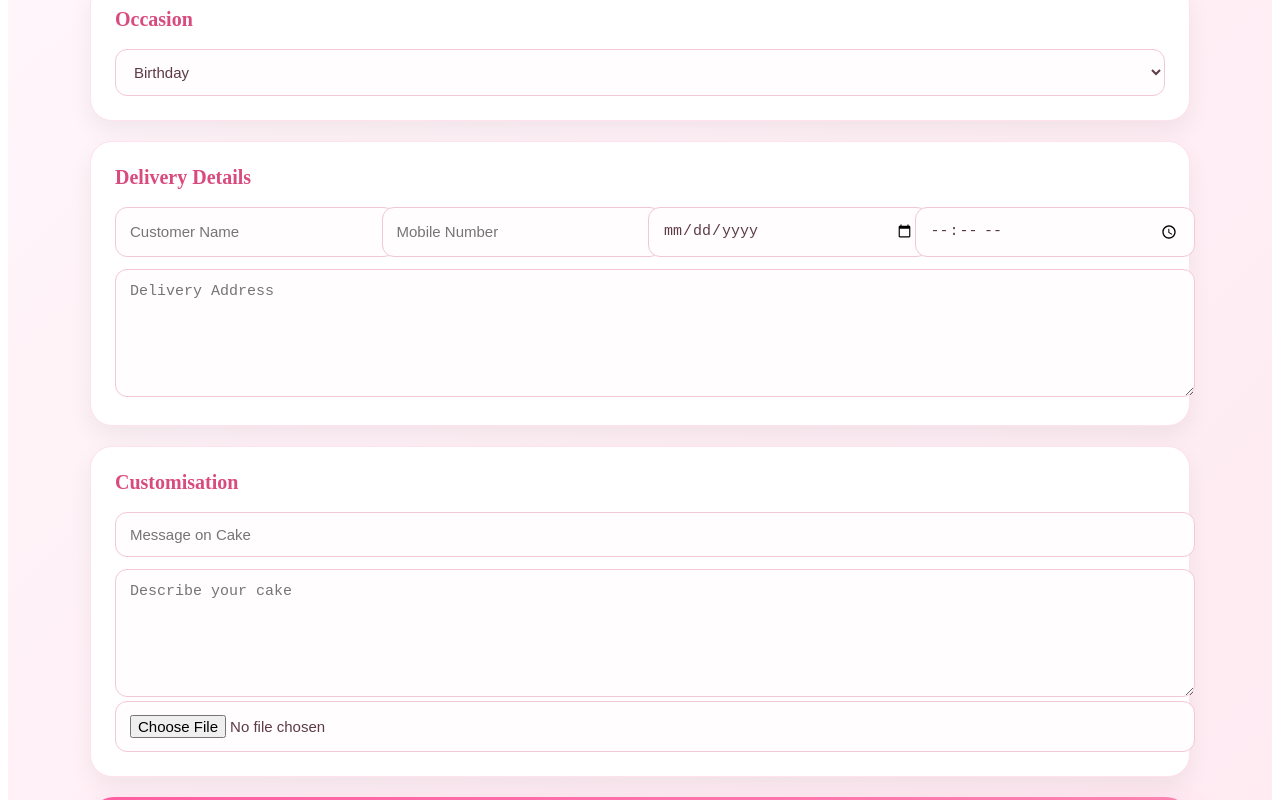
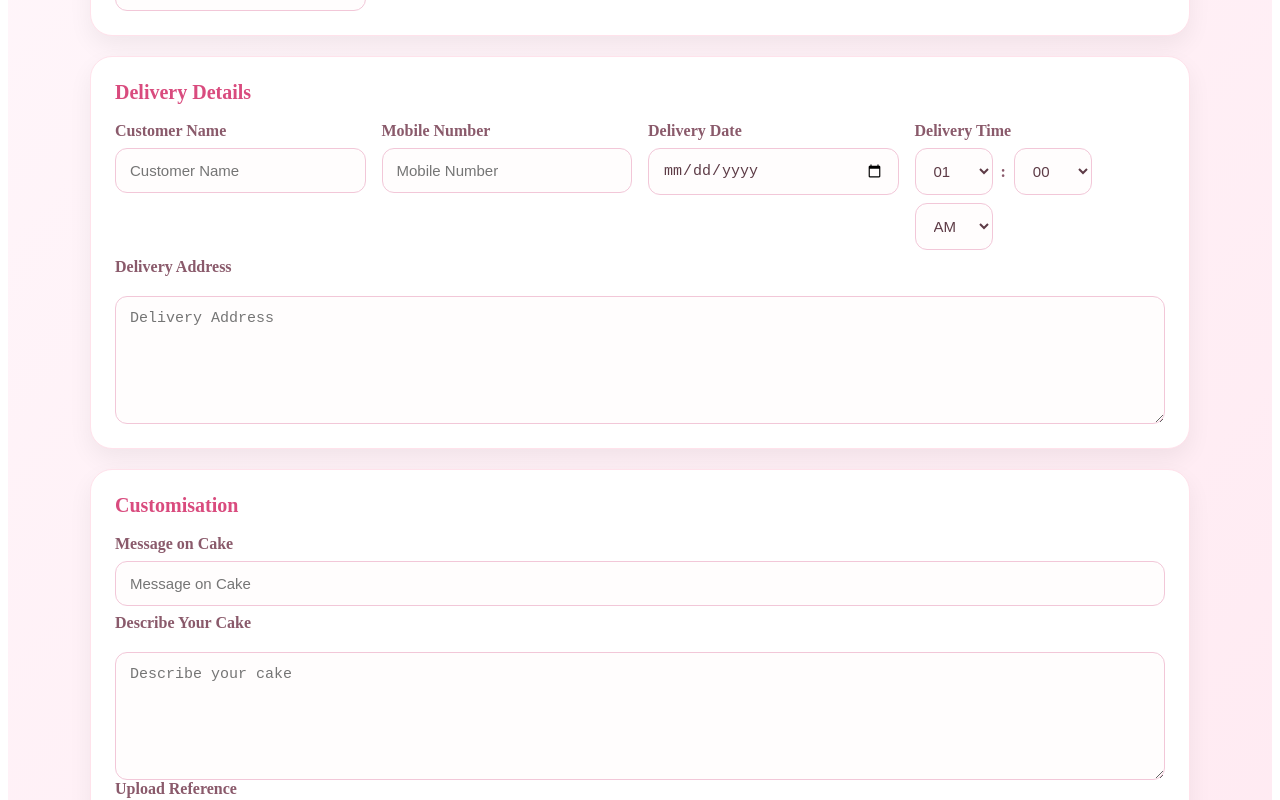
Before and after one commit to devarshi-patidar18/cakelia-cake-studio-ui, an Angular app: page /order in a window 1280 px wide. Shown: the part 460-1260 px from the top of the page. Built offline with nearby package versions, Linux system fonts and the light colour scheme.

Commit message:
Email intergration

```diff
--- a/angular.json
+++ b/angular.json
@@ -33,7 +33,7 @@
             ],
             "styles": [
               "node_modules/@fortawesome/fontawesome-free/css/all.min.css",
-              "src/styles.css"
+              "./src/styles.css"
             ],
             "scripts": []
           },
--- a/package.json
+++ b/package.json
@@ -18,6 +18,7 @@
     "@angular/platform-browser": "^19.1.0",
     "@angular/platform-browser-dynamic": "^19.1.0",
     "@angular/router": "^19.1.0",
+    "@emailjs/browser": "^4.4.1",
     "@fortawesome/fontawesome-free": "^7.3.1",
     "rxjs": "~7.8.0",
     "tslib": "^2.3.0",
--- a/src/app/home/home.component.css
+++ b/src/app/home/home.component.css
@@ -90,7 +90,7 @@ nav a:hover {
 
 .content h1 {
 
-    font-size: 70px;
+    font-size: 60px;
 
     margin-bottom: 15px;
 }
--- a/src/app/order/order.component.css
+++ b/src/app/order/order.component.css
@@ -59,17 +59,55 @@ form {
     gap: 16px;
 }
 
+.field-group {
+    display: flex;
+    flex-direction: column;
+    gap: 8px;
+}
+
+.time-picker {
+    display: flex;
+    align-items: center;
+    gap: 8px;
+    flex-wrap: wrap;
+}
+
+.time-picker .time-select {
+    min-width: 78px;
+    width: auto;
+}
+
+.time-picker span {
+    color: #8a5a6b;
+    font-weight: 700;
+}
+
+.full-width {
+    grid-column: 1 / -1;
+    margin-top: 8px;
+}
+
 label {
     display: block;
-    margin-bottom: 8px;
     color: #8a5a6b;
     font-weight: 600;
 }
 
-input,
-select,
-textarea {
+
+select {
     width: 100%;
+    padding: 13px 14px;
+    border-radius: 12px;
+    border: 1px solid #f2c7d8;
+    background: #fffdfd;
+    font-size: 15px;
+    color: #5d3b46;
+    outline: none;
+    transition: border-color 0.2s ease, box-shadow 0.2s ease;
+}
+
+.field-group input, .field-group textarea {
+    /* width: 100%; */
     padding: 13px 14px;
     border-radius: 12px;
     border: 1px solid #f2c7d8;
@@ -130,6 +168,15 @@ button:hover {
     box-shadow: 0 10px 20px rgba(0, 0, 0, 0.16);
 }
 
+.submit-btn {
+    margin-top: 8px;
+    background: linear-gradient(135deg, #ff5fa2 0%, #ff7fb2 100%);
+    color: #fff;
+    width: 100%;
+    max-width: 260px;
+    align-self: center;
+}
+
 @media (max-width: 700px) {
     .banner h1 {
         font-size: 24px;
--- a/src/app/order/order.component.html
+++ b/src/app/order/order.component.html
@@ -8,7 +8,7 @@
         </p>
     </div>
 
-    <form>
+    <form (ngSubmit)="orderNow()">
 
         <div class="card">
 
@@ -20,7 +20,7 @@
 
                     <label>Cake Type</label>
 
-                    <select>
+                    <select [(ngModel)]="cakeType" name="cakeType">
                         <option>Birthday Cake</option>
                         <option>Anniversary Cake</option>
                         <option>Wedding Cake</option>
@@ -33,7 +33,7 @@
 
                     <label>Flavour</label>
 
-                    <select>
+                    <select [(ngModel)]="flavour" name="flavour">
 
                         <option>Chocolate</option>
                         <option>Vanilla</option>
@@ -49,13 +49,13 @@
 
                     <label>Weight</label>
 
-                    <select>
+                    <select [(ngModel)]="weight" name="weight" (change)="updatePrice()">
 
-                        <option>500 gm</option>
-                        <option>1 Kg</option>
-                        <option>1.5 Kg</option>
-                        <option>2 Kg</option>
-                        <option>3 Kg</option>
+                        <option value="500 gm">500 gm</option>
+                        <option value="1 Kg">1 Kg</option>
+                        <option value="1.5 Kg">1.5 Kg</option>
+                        <option value="2 Kg">2 Kg</option>
+                        <option value="3 Kg">3 Kg</option>
 
                     </select>
 
@@ -65,7 +65,7 @@
 
                     <label>Shape</label>
 
-                    <select>
+                    <select [(ngModel)]="shape" name="shape">
 
                         <option>Round</option>
                         <option>Square</option>
@@ -75,53 +75,84 @@
                     </select>
 
                 </div>
+                <!-- <div> -->
+
+
+                <div>
+                    <label>Occasion</label>
+                    <select [(ngModel)]="occasion" name="occasion">
+                        <option>Birthday</option>
+                        <option>Anniversary</option>
+                        <option>Wedding</option>
+                        <option>Baby Shower</option>
+                        <option>Engagement</option>
+                        <option>Other</option>
+
+                    </select>
+                </div>
 
             </div>
 
         </div>
 
-        <div class="card">
 
-            <h2>Occasion</h2>
-
-            <select>
-
-                <option>Birthday</option>
-                <option>Anniversary</option>
-                <option>Wedding</option>
-                <option>Baby Shower</option>
-                <option>Engagement</option>
-                <option>Other</option>
-
-            </select>
-
-        </div>
 
         <div class="card">
 
             <h2>Delivery Details</h2>
 
             <div class="grid">
+                <div class="field-group">
+                    <label>Customer Name</label>
+                    <input type="text" [(ngModel)]="customerName" name="customerName" placeholder="Customer Name">
+                </div>
 
-                <input
-                    type="text"
-                    placeholder="Customer Name">
+                <div class="field-group">
+                    <label>Mobile Number</label>
+                    <input type="tel" [(ngModel)]="mobileNumber" name="mobileNumber" placeholder="Mobile Number">
+                </div>
 
-                <input
-                    type="tel"
-                    placeholder="Mobile Number">
+                <div class="field-group">
+                    <label>Delivery Date</label>
+                    <input type="date" [(ngModel)]="deliveryDate" name="deliveryDate">
+                </div>
 
-                <input
-                    type="date">
-
-                <input
-                    type="time">
-
+                <div class="field-group">
+                    <label>Delivery Time</label>
+                    <div class="time-picker">
+                        <select class="time-select" [(ngModel)]="deliveryHour" name="deliveryHour">
+                            <option>01</option>
+                            <option>02</option>
+                            <option>03</option>
+                            <option>04</option>
+                            <option>05</option>
+                            <option>06</option>
+                            <option>07</option>
+                            <option>08</option>
+                            <option>09</option>
+                            <option>10</option>
+                            <option>11</option>
+                            <option>12</option>
+                        </select>
+                        <span>:</span>
+                        <select class="time-select" [(ngModel)]="deliveryMinute" name="deliveryMinute">
+                            <option>00</option>
+                            <option>15</option>
+                            <option>30</option>
+                            <option>45</option>
+                        </select>
+                        <select class="time-select" [(ngModel)]="deliveryPeriod" name="deliveryPeriod">
+                            <option>AM</option>
+                            <option>PM</option>
+                        </select>
+                    </div>
+                </div>
             </div>
 
-            <textarea
-                rows="4"
-                placeholder="Delivery Address"></textarea>
+            <div class="field-group full-width">
+                <label>Delivery Address</label>
+                <textarea rows="4" [(ngModel)]="deliveryAddress" name="deliveryAddress" placeholder="Delivery Address"></textarea>
+            </div>
 
         </div>
 
@@ -129,15 +160,20 @@
 
             <h2>Customisation</h2>
 
-            <input
-                type="text"
-                placeholder="Message on Cake">
+            <div class="field-group">
+                <label>Message on Cake</label>
+                <input type="text" [(ngModel)]="messageOnCake" name="messageOnCake" placeholder="Message on Cake">
+            </div>
 
-            <textarea
-                rows="5"
-                placeholder="Describe your cake"></textarea>
+            <div class="field-group full-width">
+                <label>Describe Your Cake</label>
+                <textarea rows="5" [(ngModel)]="description" name="description" placeholder="Describe your cake"></textarea>
+            </div>
 
-            <input type="file">
+            <div class="field-group">
+                <label>Upload Reference</label>
+                <input type="file" [(ngModel)]="uploadReference" name="uploadReference">
+            </div>
 
         </div>
 
@@ -147,11 +183,9 @@
 
             <h1>₹ {{price}}</h1>
 
-            <button
-                type="button"
-                (click)="orderNow()">
+            <button type="submit">
 
-                Proceed to WhatsApp
+                Confirm Order
 
             </button>
 
--- a/src/app/order/order.component.ts
+++ b/src/app/order/order.component.ts
@@ -1,28 +1,178 @@
-import { Component } from '@angular/core';
+import { Component, OnInit } from '@angular/core';
+import { FormsModule } from '@angular/forms';
 import { Router } from '@angular/router';
+import { environment } from '../../environments/environment';
 
 @Component({
   selector: 'app-order',
   standalone: true,
-  imports: [],
+  imports: [FormsModule],
   templateUrl: './order.component.html',
   styleUrl: './order.component.css'
 })
-export class OrderComponent {
+export class OrderComponent implements OnInit {
   price = 0;
+  orderId = '';
+  cakeType = 'Birthday Cake';
+  flavour = 'Chocolate';
+  weight = '500 gm';
+  shape = 'Round';
+  occasion = 'Birthday';
+  customerName = '';
+  mobileNumber = '';
+  deliveryDate = '';
+  deliveryHour = '01';
+  deliveryMinute = '00';
+  deliveryPeriod = 'AM';
+  deliveryAddress = '';
+  messageOnCake = '';
+  description = '';
+  uploadReference = '';
+  units = 1;
 
   constructor(private router: Router) {}
 
-  orderNow() {
-    const message = `Hello Cakelia Cake Studio,
+  ngOnInit(): void {
+    this.orderId = this.generateOrderId();
+    this.updatePrice();
+    void this.loadEmailJs();
+  }
 
-I would like to place an order.
+  private async loadEmailJs(): Promise<void> {
+    const win: any = window as any;
+    if (win.emailjs) {
+      try {
+        win.emailjs.init(environment.EMAILJS_PUBLIC_KEY);
+      } catch {
+        // ignore init errors and continue
+      }
+      return;
+    }
 
-Please contact me regarding my cake order.`;
+    try {
+      await this.ensureEmailJsLoaded();
+      if (environment.EMAILJS_PUBLIC_KEY) {
+        try {
+          win.emailjs.init(environment.EMAILJS_PUBLIC_KEY);
+        } catch {
+          // ignore init errors and continue
+        }
+      }
+    } catch (error) {
+      console.error('EmailJS script load failed', error);
+    }
+  }
 
-    window.open(
-      'https://wa.me/919329754288?text=' + encodeURIComponent(message),
-      '_blank'
-    );
+  private ensureEmailJsLoaded(): Promise<void> {
+    const win: any = window as any;
+    if (win.emailjs) {
+      return Promise.resolve();
+    }
+
+    return new Promise((resolve, reject) => {
+      const existing = document.querySelector('script[data-emailjs]');
+      if (existing) {
+        (existing as HTMLScriptElement).addEventListener('load', () => resolve());
+        (existing as HTMLScriptElement).addEventListener('error', () => reject(new Error('EmailJS script failed to load')));
+        return;
+      }
+
+      const script = document.createElement('script');
+      script.setAttribute('data-emailjs', 'true');
+      script.src = 'https://cdn.jsdelivr.net/npm/@emailjs/browser@4/dist/email.min.js';
+      script.onload = () => resolve();
+      script.onerror = () => reject(new Error('EmailJS script failed to load'));
+      document.head.appendChild(script);
+    });
+  }
+
+  private generateOrderId(): string {
+    const date = new Date();
+    const prefix = 'CKL';
+    const day = String(date.getDate()).padStart(2, '0');
+    const month = String(date.getMonth() + 1).padStart(2, '0');
+    const year = String(date.getFullYear()).slice(-2);
+    const random = Math.floor(1000 + Math.random() * 9000);
+    return `${prefix}${day}${month}${year}${random}`;
+  }
+
+  updatePrice(): void {
+    const priceMap: Record<string, number> = {
+      '500 gm': 499,
+      '1 Kg': 799,
+      '1.5 Kg': 1199,
+      '2 Kg': 1599,
+      '3 Kg': 2399
+    };
+
+    this.price = priceMap[this.weight] ?? 499;
+  }
+
+  private getPounds(): number {
+    switch (this.weight) {
+      case '500 gm':
+        return 1;
+      case '1 Kg':
+        return 2;
+      case '1.5 Kg':
+        return 3;
+      case '2 Kg':
+        return 4;
+      case '3 Kg':
+        return 6;
+      default:
+        return 1;
+    }
+  }
+
+  async orderNow(): Promise<void> {
+    if (!environment.EMAILJS_SERVICE_ID || !environment.EMAILJS_TEMPLATE_ID) {
+      alert('EmailJS service/template IDs are not configured.');
+      return;
+    }
+
+    const templateParams = {
+      order_id: this.orderId,
+      price: this.price,
+      cake_name: this.cakeType,
+      cake_type: this.cakeType,
+      flavour: this.flavour,
+      weight: this.weight,
+      shape: this.shape,
+      occasion: this.occasion,
+      customer_name: this.customerName,
+      mobile_number: this.mobileNumber,
+      delivery_date: this.deliveryDate,
+      delivery_time: `${this.deliveryHour}:${this.deliveryMinute} ${this.deliveryPeriod}`,
+      delivery_address: this.deliveryAddress,
+      message_on_cake: this.messageOnCake,
+      description: this.description,
+      units: this.units,
+      total_cost: this.price * this.units,
+      pound: this.getPounds(),
+      upload_reference: this.uploadReference || 'Not uploaded',
+      to_email: 'cakeliacakestudio@gmail.com',
+      to_name: 'Cakelia Cake Studio',
+      recipient_email: 'cakeliacakestudio@gmail.com',
+      recipient_name: 'Cakelia Cake Studio',
+      email: 'cakeliacakestudio@gmail.com',
+      to: 'cakeliacakestudio@gmail.com',
+      reply_to: this.customerName ? this.customerName : 'cakeliacakestudio@gmail.com'
+    };
+
+    try {
+      await this.loadEmailJs();
+      const win: any = window as any;
+      await win.emailjs.send(
+        environment.EMAILJS_SERVICE_ID,
+        environment.EMAILJS_TEMPLATE_ID,
+        templateParams
+      );
+      alert('Order request sent successfully!');
+    } catch (error: any) {
+      console.error('EmailJS error:', error);
+      const message = error?.text || 'Please verify your EmailJS service ID, template ID, and public key.';
+      alert(`Unable to send order request right now. ${message}`);
+    }
   }
 }
--- /dev/null
+++ b/src/environments/environment.ts
@@ -0,0 +1,6 @@
+export const environment = {
+  production: false,
+  EMAILJS_SERVICE_ID: 'service_vdx9msj',
+  EMAILJS_TEMPLATE_ID: 'template_hktond5',
+  EMAILJS_PUBLIC_KEY: 'bR6NSf2qBzc7_Q6hD'
+};
```
Also changed, not shown: src/app/home/home.component.html (+0 -15 lines), src/styles.css (line endings or trailing spaces), 1 other file (tests, documents, lock files or other folders).
